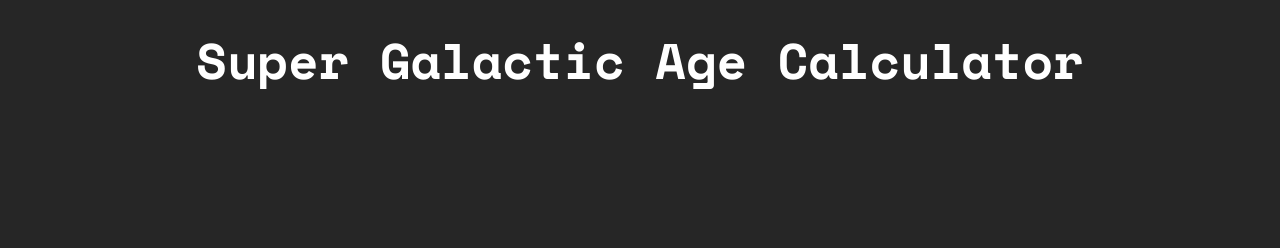
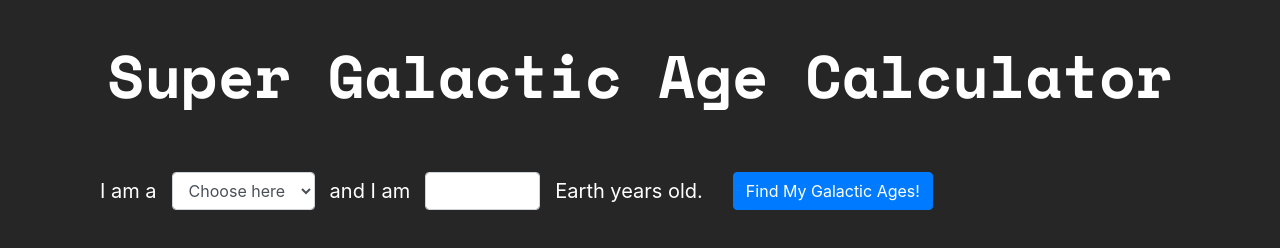
Before and after one commit to mmcshane10/Space-Age-Calculator, a website built with webpack: page src/index.html in a window 1280 px wide. Built offline with nearby package versions, Linux system fonts and the light colour scheme.

Commit message:
add form input to index.html and begun styling

```diff
--- a/src/index.html
+++ b/src/index.html
@@ -7,6 +7,20 @@
 <body>
   <div class="container">
     <h1>Super Galactic Age Calculator</h1>
+    <form class="form-inline" action="index.html" method="post">
+      <div class="form-group">
+        <label for="sex">I am a </label>
+        <select class="form-control" id="user-sex" required>
+          <option value="" selected disabled>Choose here</option>
+          <option value="Male">Male</option>
+          <option value="Female">Female</option>
+        </select>
+        <label for="age">and I am </label>
+        <input type="number" class="form-control" id="user-age" min="1" max="100" required>
+        <label for="age">Earth years old.</label>
+      </div>
+      <button type ="submit" class="btn btn-primary">Find My Galactic Ages!</button>
+    </form>
   </div>
 </body>
 </html>
--- a/src/styles.css
+++ b/src/styles.css
@@ -3,13 +3,25 @@ body {
 }
 
 .container {
-  margin-top: 30px;
-  margin-bottom: 30px;
+  margin-top: 40px;
+  margin-bottom: 40px;
 }
 
 h1 {
   font-family: 'Space Mono', monospace;
   color: white;
-  font-size: 50px;
+  font-size: 60px;
   text-align: center;
+  margin-bottom: 60px;
 }
+
+label {
+  color: white;
+  font-size: 20px;
+  margin-right: 15px;
+  margin-left: 15px;
+}
+
+button {
+  margin-left: 15px;
+}
```
Lines whose indentation alone changed are shown as unchanged.
